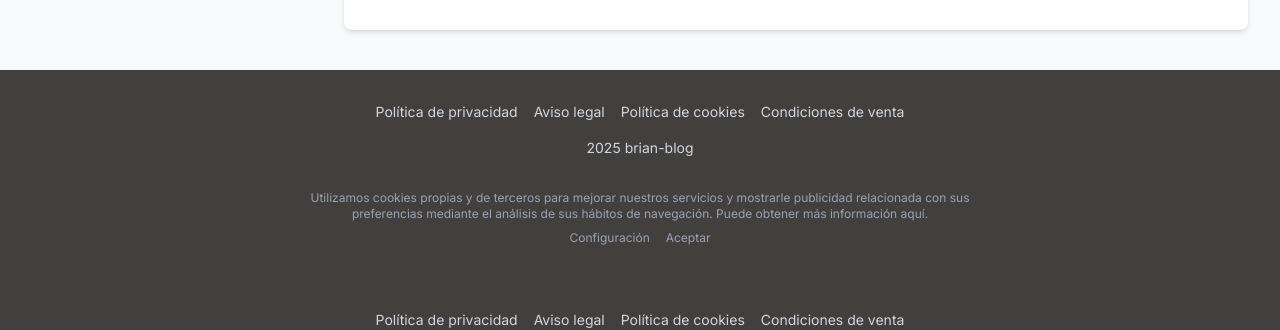
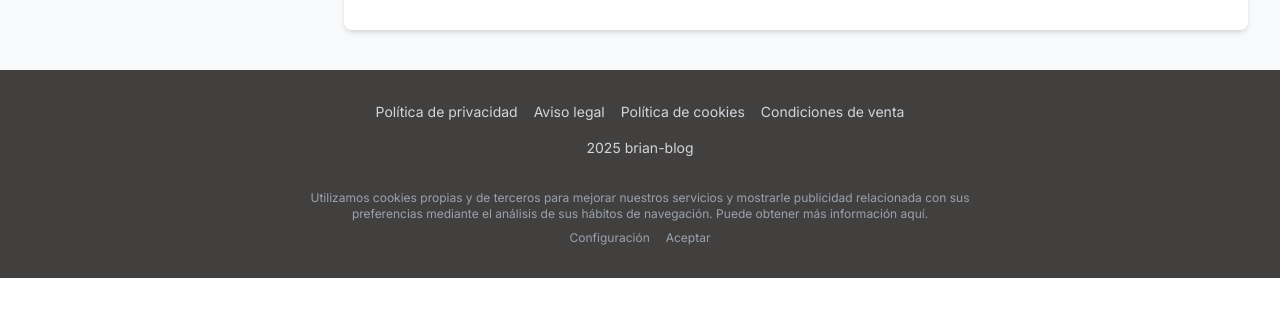
Before and after one commit to briandvp/brian-blog, a Next.js app: page / in a window 1280 px wide. Shown: the part 5970-6300 px from the top of the page. After the commit the page ends 6248 px from the top, so only its background shows below. Built offline with nearby package versions, Linux system fonts and the light colour scheme; no server answers; the database is empty.

Commit message:
layout fixed

```diff
--- a/src/app/blog/[id]/page.tsx
+++ b/src/app/blog/[id]/page.tsx
@@ -78,7 +78,7 @@ export default function PostPage() {
 
   if (loading) {
     return (
-      <div className="min-h-screen bg-gradient-to-br from-slate-50 to-slate-100">
+      <div className="bg-gradient-to-br from-slate-50 to-slate-100">
         <div className="container mx-auto px-4 py-8">
           <div className="max-w-4xl mx-auto">
             <div className="animate-pulse">
@@ -99,7 +99,7 @@ export default function PostPage() {
 
   if (error || !post) {
     return (
-      <div className="min-h-screen bg-gradient-to-br from-slate-50 to-slate-100">
+      <div className="bg-gradient-to-br from-slate-50 to-slate-100">
         <div className="container mx-auto px-4 py-8">
           <div className="max-w-4xl mx-auto text-center">
             <div className="bg-white rounded-lg shadow-lg p-8">
@@ -124,7 +124,7 @@ export default function PostPage() {
   }
 
   return (
-    <div className="min-h-screen bg-gradient-to-br from-slate-50 to-slate-100">
+    <div className="bg-gradient-to-br from-slate-50 to-slate-100">
       <div className="container mx-auto px-4 py-8">
         <div className="max-w-4xl mx-auto">
           {/* Botón de regreso */}
--- a/src/app/page.tsx
+++ b/src/app/page.tsx
@@ -1,12 +1,11 @@
 import { ArticleHeader } from "@/components/article-header";
 import { ArticleContent } from "@/components/article-content";
 import { ArticleComments } from "@/components/article-comments";
-import { Footer } from "@/components/footer";
 import { ContentSidebar } from "@/components/content-sidebar";
 
 export default function Home() {
   return (
-    <div className="min-h-screen bg-gray-50">
+    <div className="bg-gray-50">
       <div className="max-w-5xl xl:max-w-7xl mx-auto px-4 sm:px-6 md:px-8 lg:px-8 py-10 relative">
         {/* Layout para pantallas medianas y grandes (lg-xl) */}
         <div className="lg:grid lg:grid-cols-4 lg:gap-8 2xl:hidden">
@@ -37,7 +36,6 @@ export default function Home() {
           <ContentSidebar />
         </div>
       </div>
-      <Footer />
     </div>
   );
 }
```
